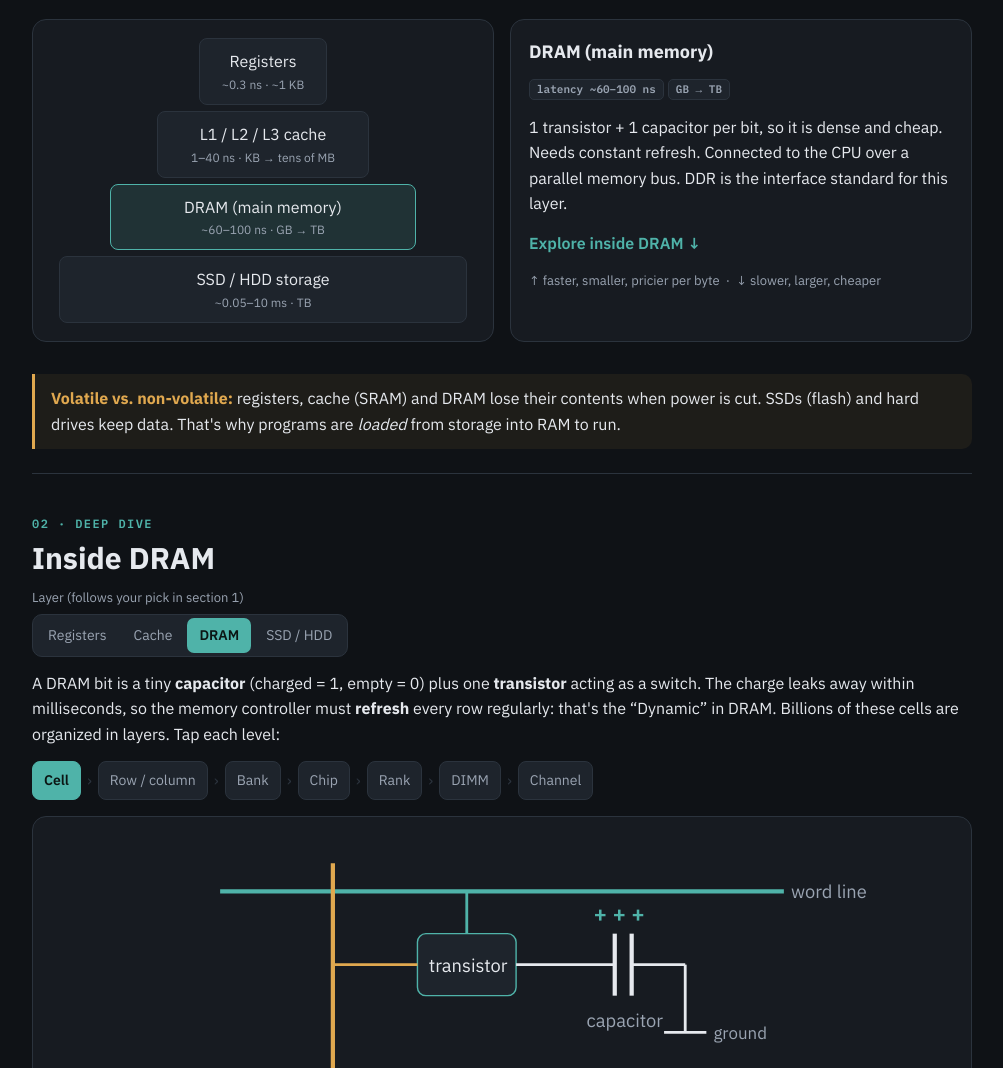
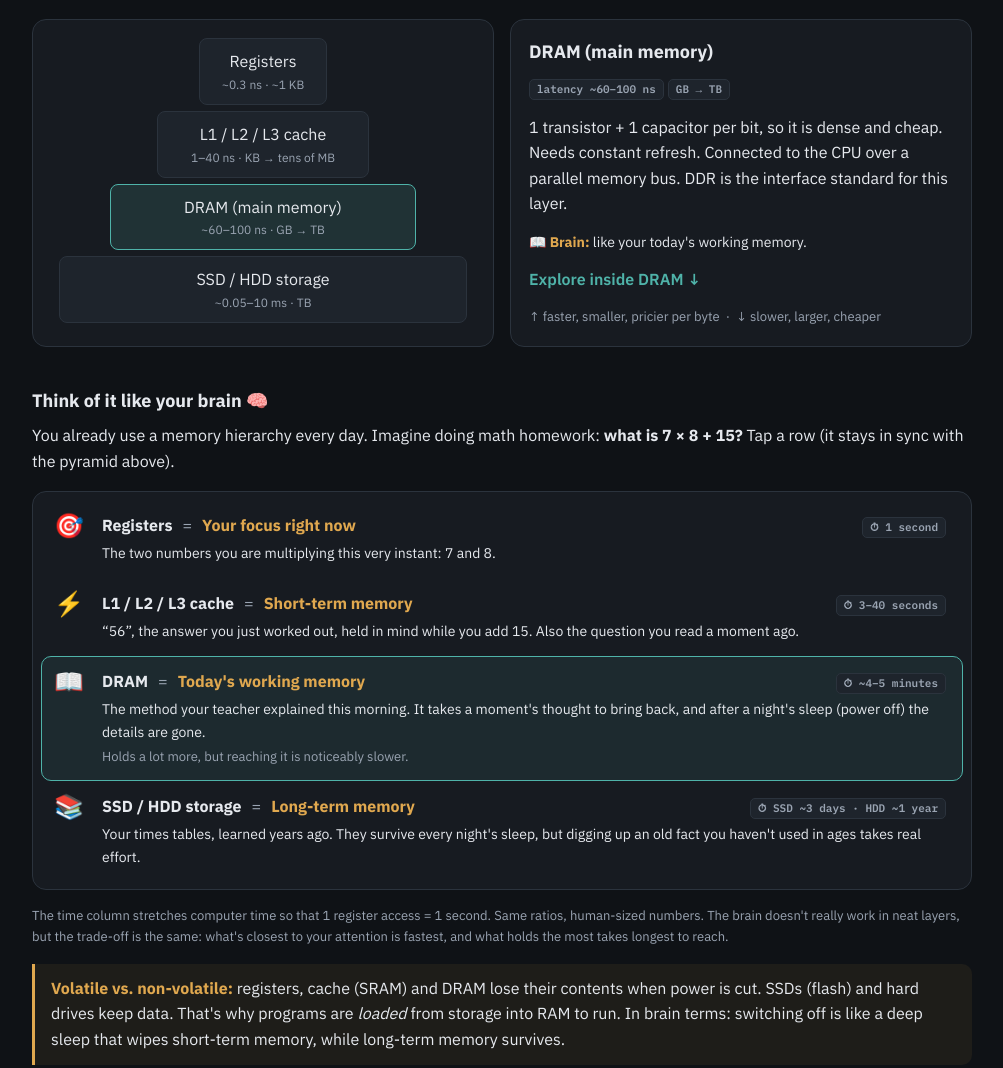
Before and after one commit to ganeshrf800/Study, a plain HTML site: page Memory/index.html in a window 1280 px wide. Shown: the part 555-1623 px from the top of the page, without its empty margins (138-1141 px from the left). Drawn offline with Linux system fonts and the light colour scheme; animation ran at ten frames a second.

Commit message:
Memory: add brain analogy to the memory hierarchy
Co-Authored-By: Claude Opus 5.5 <noreply@anthropic.com>
Claude-Session: https://claude.ai/code/session_01KN35qqNzYMSUN9ordDCd16

```diff
--- a/Memory/index.html
+++ b/Memory/index.html
@@ -111,7 +111,11 @@ footer{max-width:980px;margin:0 auto;padding:24px 20px 60px;color:var(--muted);f
     </div>
     <div class="card" id="pyrInfo"></div>
   </div>
-  <div class="callout"><b>Volatile vs. non-volatile:</b> registers, cache (SRAM) and DRAM lose their contents when power is cut. SSDs (flash) and hard drives keep data. That's why programs are <i>loaded</i> from storage into RAM to run.</div>
+  <h3>Think of it like your brain 🧠</h3>
+  <p>You already use a memory hierarchy every day. Imagine doing math homework: <b>what is 7 × 8 + 15?</b> Tap a row (it stays in sync with the pyramid above).</p>
+  <div class="card" id="brainBox" style="padding:8px"></div>
+  <p class="muted" style="font-size:13px">The time column stretches computer time so that 1 register access = 1 second. Same ratios, human-sized numbers. The brain doesn't really work in neat layers, but the trade-off is the same: what's closest to your attention is fastest, and what holds the most takes longest to reach.</p>
+  <div class="callout"><b>Volatile vs. non-volatile:</b> registers, cache (SRAM) and DRAM lose their contents when power is cut. SSDs (flash) and hard drives keep data. That's why programs are <i>loaded</i> from storage into RAM to run. In brain terms: switching off is like a deep sleep that wipes short-term memory, while long-term memory survives.</div>
 </section>
 
 <!-- 2 DEEP DIVE -->
@@ -319,9 +323,21 @@ const levels=[
  {n:'SSD / HDD storage',w:96,lat:'~0.05–10 ms',size:'TB',d:'Non-volatile: keeps data without power. Thousands of times slower than DRAM, so programs and files are copied into DRAM to be used.'}
 ];
 let pyrSel=2,dSel=0,timers=[];
-function setLevel(i){pyrSel=i;dSel=0;drawPyr();drawDeep()}
+const brain=[
+ {i:'🎯',b:'Your focus right now',ex:'The two numbers you are multiplying this very instant: 7 and 8.',t:'1 second',why:'Instant, but you can only juggle a few things at once.'},
+ {i:'⚡',b:'Short-term memory',ex:'“56”, the answer you just worked out, held in mind while you add 15. Also the question you read a moment ago.',t:'3–40 seconds',why:'Still fresh and quick to recall, but holds only a handful of items and they fade fast.'},
+ {i:'📖',b:'Today\'s working memory',ex:'The method your teacher explained this morning. It takes a moment\'s thought to bring back, and after a night\'s sleep (power off) the details are gone.',t:'~4–5 minutes',why:'Holds a lot more, but reaching it is noticeably slower.'},
+ {i:'📚',b:'Long-term memory',ex:'Your times tables, learned years ago. They survive every night\'s sleep, but digging up an old fact you haven\'t used in ages takes real effort.',t:'SSD ~3 days · HDD ~1 year',why:'Huge and permanent, but by far the slowest to pull from.'}
+];
+function drawBrain(){const box=$('#brainBox');if(!box)return;box.innerHTML='';
+ brain.forEach((x,i)=>{const r=document.createElement('div');const on=i===pyrSel;
+  r.style.cssText=`display:grid;grid-template-columns:36px 1fr;gap:4px 12px;padding:12px;border-radius:10px;cursor:pointer;border:1px solid ${on?'var(--accent)':'transparent'};${on?'background:rgba(79,179,169,.1);':''}`;
+  r.innerHTML=`<div style="font-size:24px;line-height:1">${x.i}</div><div><div style="display:flex;flex-wrap:wrap;gap:6px 10px;align-items:baseline"><b>${levels[i].n.split(' (')[0]}</b><span class="muted">=</span><b style="color:var(--accent2)">${x.b}</b><span class="pill" style="margin-left:auto">⏱ ${x.t}</span></div><div style="font-size:14px;margin-top:4px">${x.ex}</div>${on?`<div class="muted" style="font-size:13px;margin-top:4px">${x.why}</div>`:''}</div>`;
+  r.onclick=()=>setLevel(i);box.appendChild(r)});}
+
+function setLevel(i){pyrSel=i;dSel=0;drawPyr();drawDeep();drawBrain()}
 function drawPyr(){const p=$('#pyr');p.innerHTML='';levels.forEach((l,i)=>{const b=document.createElement('button');b.style.width=l.w+'%';b.className=i===pyrSel?'on':'';b.innerHTML=`${l.n}<small>${l.lat} · ${l.size}</small>`;b.onclick=()=>setLevel(i);p.appendChild(b)});
- const l=levels[pyrSel];$('#pyrInfo').innerHTML=`<h3 style="margin-top:0">${l.n}</h3><p><span class="pill">latency ${l.lat}</span><span class="pill">${l.size}</span></p><p>${l.d}</p><p><a href="#deep" style="color:var(--accent);font-weight:600;text-decoration:none">Explore inside ${l.n.split(' (')[0]} ↓</a></p><p class="muted" style="font-size:13px;margin:0">↑ faster, smaller, pricier per byte &nbsp;·&nbsp; ↓ slower, larger, cheaper</p>`}
+ const l=levels[pyrSel];$('#pyrInfo').innerHTML=`<h3 style="margin-top:0">${l.n}</h3><p><span class="pill">latency ${l.lat}</span><span class="pill">${l.size}</span></p><p>${l.d}</p><p style="font-size:14px">${brain[pyrSel].i} <b style="color:var(--accent2)">Brain:</b> like your ${brain[pyrSel].b.toLowerCase()}.</p><p><a href="#deep" style="color:var(--accent);font-weight:600;text-decoration:none">Explore inside ${l.n.split(' (')[0]} ↓</a></p><p class="muted" style="font-size:13px;margin:0">↑ faster, smaller, pricier per byte &nbsp;·&nbsp; ↓ slower, larger, cheaper</p>`}
 
 /* ---------- 2 deep dive ---------- */
 function tx(s,x,y,str,o={}){return el('text',Object.assign({x,y,fill:C.text,'font-size':13},o),s,str)}
@@ -558,7 +574,7 @@ function drawDeep(){timers.forEach(clearTimeout);timers=[];
  document.querySelectorAll('#deepLvl button').forEach(b=>b.classList.toggle('on',+b.dataset.v===pyrSel));
  const d=$('#drill');d.innerHTML='';L.steps.forEach((x,i)=>{if(i){const s=document.createElement('span');s.className='arrow';s.textContent='›';d.appendChild(s)}const b=document.createElement('button');b.textContent=x.n;b.className=i===dSel?'on':'';b.onclick=()=>{dSel=i;drawDeep()};d.appendChild(b)});
  const st=L.steps[dSel],s=$('#drillSvg');s.innerHTML='';$('#drillTxt').innerHTML=st.t;st.d(s);}
-drawPyr();drawDeep();
+drawPyr();drawDeep();drawBrain();
 
 /* ---------- 3 DDR animation ---------- */
 let ddrMode='ddr',playing=true,t=0,lastTs=null;
```
